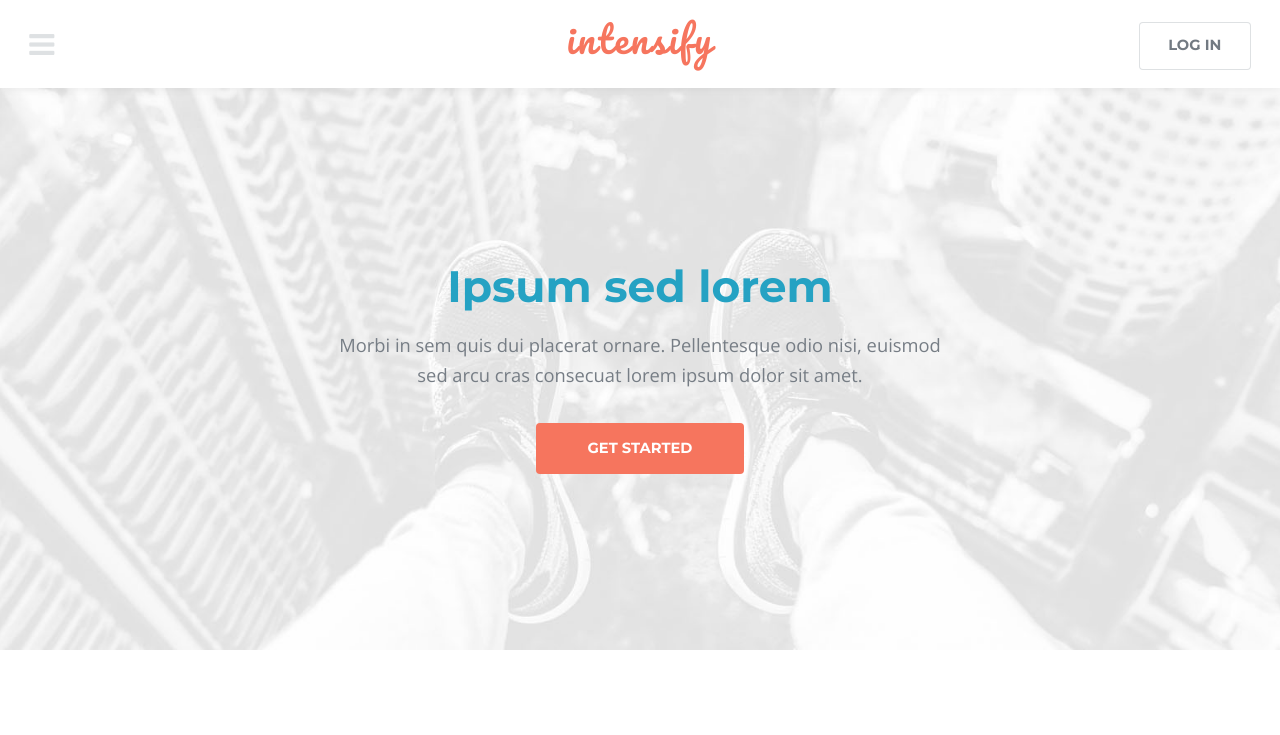
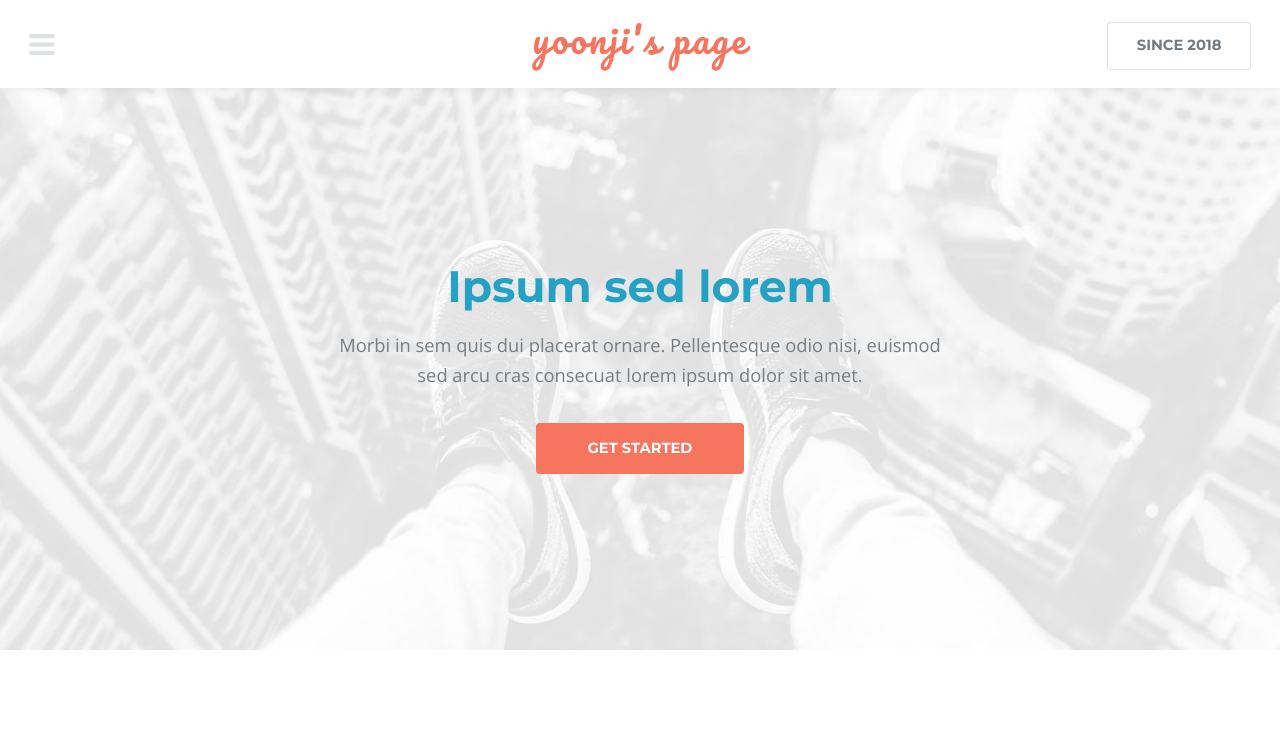
Before and after one commit to cocogoodjob/cocogoodjob.github.io, a plain HTML site: page index.html in a window 1280 px wide. Shown: the top 735 px of the page. Drawn offline with nearby package versions, Linux system fonts and the light colour scheme.

Commit message:
changed header

```diff
--- a/index.html
+++ b/index.html
@@ -18,9 +18,9 @@
 				<nav class="left">
 					<a href="#menu"><span>Menu</span></a>
 				</nav>
-				<a href="index.html" class="logo">intensify</a>
+				<a href="index.html" class="logo">yoonji's page</a>
 				<nav class="right">
-					<a href="#" class="button alt">Log in</a>
+					<a href="#" class="button alt">since 2018</a>
 				</nav>
 			</header>
 
```
